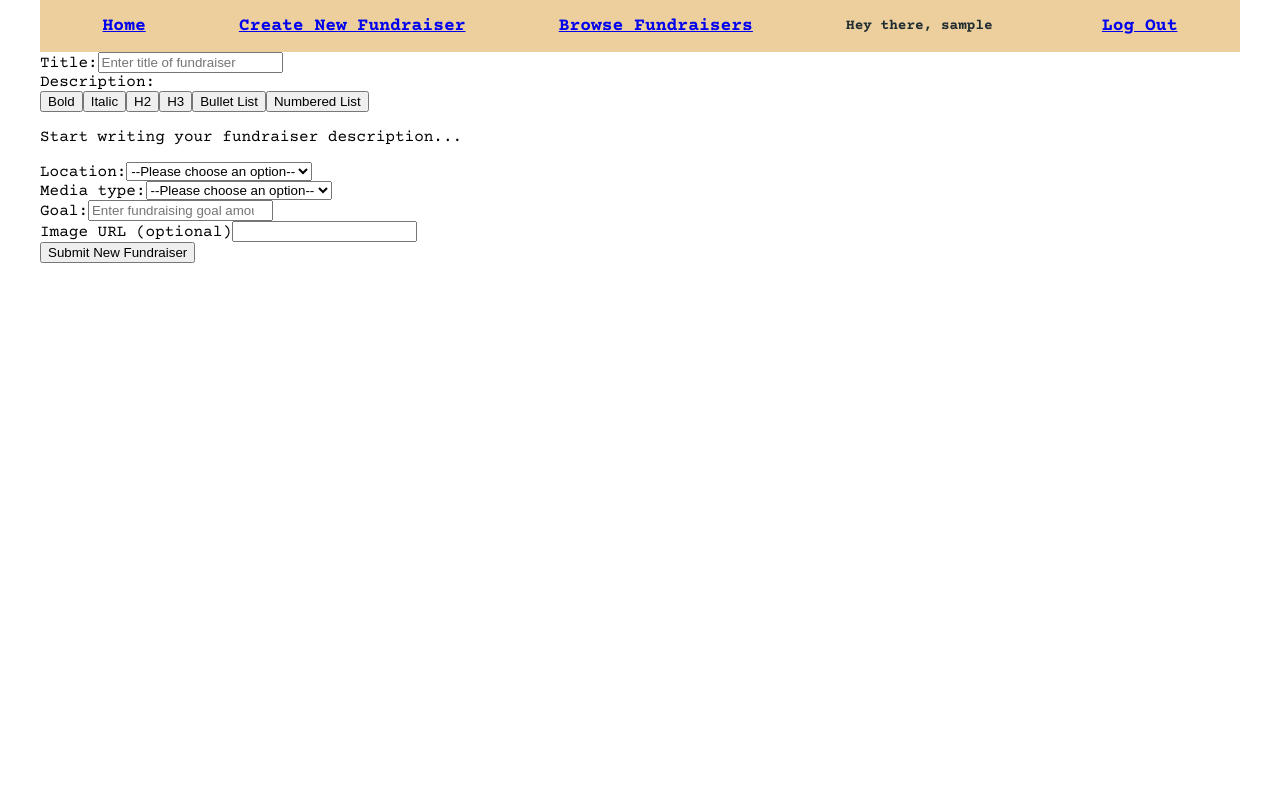
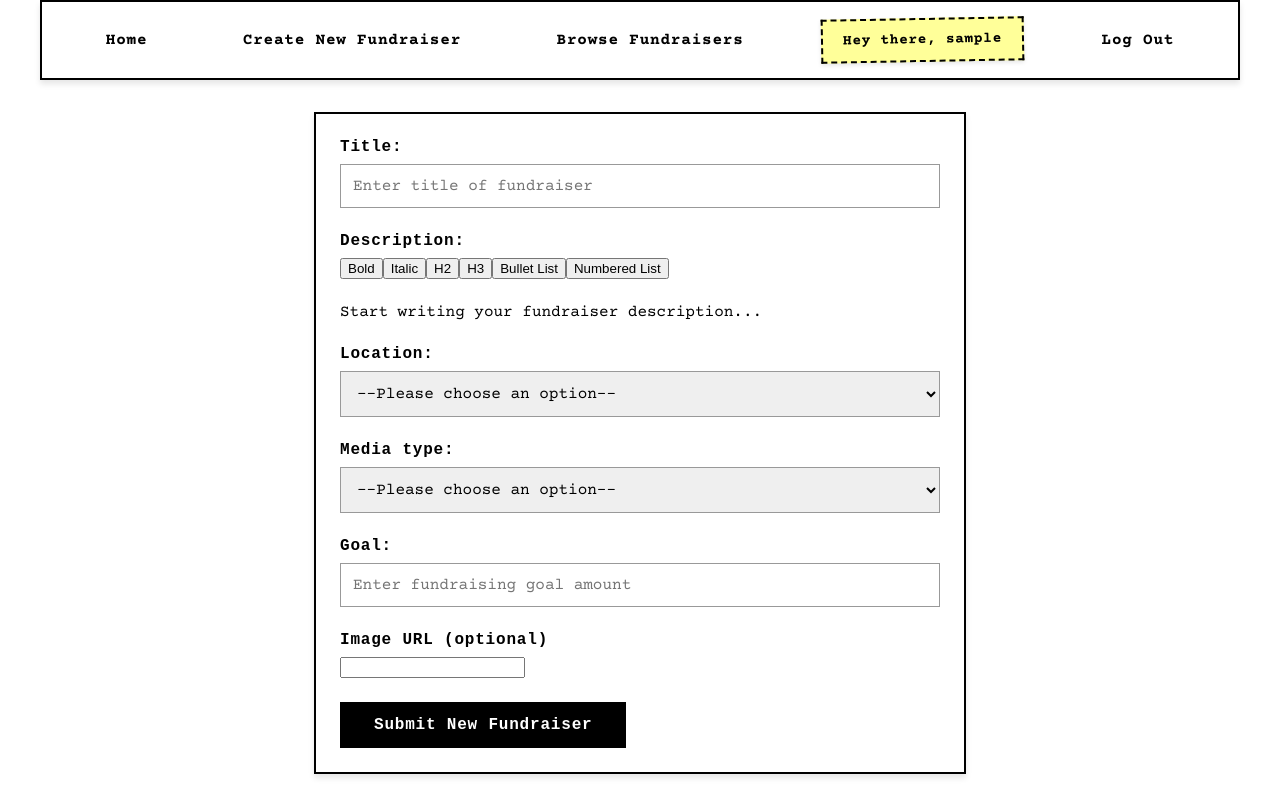
Before and after one commit to stephanite9/crowdfunding-frontend, a React (Vite) app: page /createfundraiser in a window 1280 px wide. Built offline with nearby package versions, Linux system fonts and the light colour scheme; sample sign-in values are in the browser's storage.

Commit message:
Made a bunch of styling changes to maintain consistency

```diff
--- a/src/components/CreateFundraiserForm.css
+++ b/src/components/CreateFundraiserForm.css
@@ -1,9 +1,46 @@
 /* Form container */
 form {
     max-width: 900px;
-    margin: 0 auto;
-    padding: var(--padding-medium);
+    margin: 2rem auto;
+    padding: 1.5rem;
+    border: 2px solid #000;
+    background-color: #fff;
+    box-shadow: 0 4px 6px rgba(0, 0, 0, 0.1);
     word-wrap: break-word;
+}
+
+/* Form inputs */
+form input,
+form select,
+form textarea {
+    max-width: 100%;
+    word-wrap: break-word;
+    box-sizing: border-box;
+    padding: 0.75rem;
+    border: 1px solid #999;
+    font-size: 1rem;
+    font-family: inherit;
+}
+
+form input[type="text"]:focus,
+form input[type="number"]:focus,
+form textarea:focus,
+form select:focus {
+    outline: none;
+    border-color: #000;
+    box-shadow: 0 0 0 2px rgba(0, 0, 0, 0.1);
+}
+
+form div {
+    margin-bottom: 1.5rem;
+}
+
+label {
+    display: block;
+    font-weight: 600;
+    margin-bottom: 0.5rem;
+    font-family: 'Courier New', monospace;
+    letter-spacing: 0.05em;
 }
 
 /* Tiptap editor styling */
@@ -11,11 +48,12 @@ form {
     max-width: 100%;
     min-height: 200px;
     padding: 0.75rem;
-    border: 1px solid #ccc;
+    border: 1px solid #999;
     border-radius: 4px;
     word-wrap: break-word;
     overflow-wrap: break-word;
     white-space: normal;
+    font-size: 1rem;
 }
 
 .tiptap p {
@@ -25,15 +63,66 @@ form {
 }
 
 .tiptap:focus {
-    outline: 2px solid var(--primary-color, #007bff);
-    border-color: var(--primary-color, #007bff);
+    outline: none;
+    border-color: #000;
+    box-shadow: 0 0 0 2px rgba(0, 0, 0, 0.1);
 }
 
-/* Form inputs */
-form input,
-form select,
-form textarea {
-    max-width: 100%;
-    word-wrap: break-word;
-    box-sizing: border-box;
+.editor-toolbar {
+    display: flex;
+    gap: 0.5rem;
+    margin-bottom: 1rem;
+    flex-wrap: wrap;
 }
+
+.editor-toolbar button {
+    padding: 0.5rem 0.75rem;
+    border: 1px solid #999;
+    background-color: #fff;
+    cursor: pointer;
+    font-weight: 600;
+    font-size: 0.9rem;
+    transition: all 0.2s ease;
+}
+
+.editor-toolbar button:hover {
+    border-color: #000;
+    background-color: #f5f5f5;
+}
+
+.error {
+    background-color: #ffcccc;
+    color: #cc0000;
+    border: 1px solid #cc0000;
+    padding: 0.75rem;
+    margin-top: 1.5rem;
+    border-radius: 4px;
+    font-weight: 600;
+}
+
+.btn {
+    padding: 0.75rem 2rem;
+    font-size: 1rem;
+    font-weight: 600;
+    border: 2px solid #000;
+    text-decoration: none;
+    transition: all 0.3s ease;
+    font-family: 'Courier New', monospace;
+    letter-spacing: 0.05em;
+    cursor: pointer;
+}
+
+.btn.primary {
+    background-color: #000;
+    color: #fff;
+}
+
+.btn.primary:hover {
+    background-color: #fff;
+    color: #000;
+}
+
+.btn:disabled {
+    opacity: 0.6;
+    cursor: not-allowed;
+}
--- a/src/components/CreateFundraiserForm.jsx
+++ b/src/components/CreateFundraiserForm.jsx
@@ -162,7 +162,7 @@ function CreateFundraiserForm() {
                 <label htmlFor="imageUrl">Image URL (optional)</label>
                 <input id="imageUrl" value={fundraiserform.imageUrl} onChange={handleChange} />
         </div>
-        <button type="submit" disabled={loading}>
+        <button type="submit" className="btn primary" disabled={loading}>
             {loading ? "Creating..." : "Submit New Fundraiser"}
         </button>
         {error && <div className="error" role="alert">{error}</div>}
--- /dev/null
+++ b/src/components/UpdateFundraiserForm.css
@@ -0,0 +1,88 @@
+form {
+    max-width: 600px;
+    margin: 2rem auto;
+    padding: 1.5rem;
+    border: 2px solid #000;
+    background-color: #fff;
+    box-shadow: 0 4px 6px rgba(0, 0, 0, 0.1);
+}
+
+form div {
+    margin-bottom: 1.5rem;
+}
+
+label {
+    display: block;
+    font-weight: 600;
+    margin-bottom: 0.5rem;
+    font-family: 'Courier New', monospace;
+    letter-spacing: 0.05em;
+}
+
+input[type="text"],
+input[type="number"],
+textarea,
+select {
+    width: 100%;
+    padding: 0.75rem;
+    border: 1px solid #999;
+    font-size: 1rem;
+    font-family: inherit;
+    box-sizing: border-box;
+}
+
+textarea {
+    min-height: 120px;
+    resize: vertical;
+}
+
+input[type="text"]:focus,
+input[type="number"]:focus,
+textarea:focus,
+select:focus {
+    outline: none;
+    border-color: #000;
+    box-shadow: 0 0 0 2px rgba(0, 0, 0, 0.1);
+}
+
+input[type="checkbox"] {
+    margin-right: 0.5rem;
+    cursor: pointer;
+}
+
+.error {
+    background-color: #ffcccc;
+    color: #cc0000;
+    border: 1px solid #cc0000;
+    padding: 0.75rem;
+    margin-bottom: 1.5rem;
+    border-radius: 4px;
+    font-weight: 600;
+}
+
+.btn {
+    padding: 0.75rem 2rem;
+    font-size: 1rem;
+    font-weight: 600;
+    border: 2px solid #000;
+    text-decoration: none;
+    transition: all 0.3s ease;
+    font-family: 'Courier New', monospace;
+    letter-spacing: 0.05em;
+    cursor: pointer;
+}
+
+.btn.primary {
+    background-color: #000;
+    color: #fff;
+}
+
+.btn.primary:hover {
+    background-color: #fff;
+    color: #000;
+}
+
+.btn:disabled {
+    opacity: 0.6;
+    cursor: not-allowed;
+}
--- a/src/components/UpdateFundraiserForm.jsx
+++ b/src/components/UpdateFundraiserForm.jsx
@@ -2,6 +2,7 @@ import { useState, useEffect } from "react";
 import { useNavigate, useParams } from "react-router-dom";
 import putUpdateFundraiser from "../api/update-fundraiser.js";
 import { useAuth } from "../hooks/use-auth.js";
+import "./UpdateFundraiserForm.css";
 
 function UpdateFundraiserForm() {
     const navigate = useNavigate();
@@ -182,7 +183,7 @@ function UpdateFundraiserForm() {
 
             {error && <div className="error" role="alert">{error}</div>}
 
-            <button type="submit" disabled={loading}>
+            <button type="submit" className="btn primary" disabled={loading}>
                 {loading ? "Updating..." : "Update Fundraiser"}
             </button>
         </form>
--- a/src/pages/FundraiserPage.css
+++ b/src/pages/FundraiserPage.css
@@ -31,3 +31,42 @@ ul {
     word-wrap: break-word;
     overflow-wrap: break-word;
 }
+
+.owner-actions {
+    display: flex;
+    gap: 1.5rem;
+    justify-content: center;
+    margin-top: 2rem;
+}
+
+.btn {
+    padding: 0.75rem 2rem;
+    font-size: 1rem;
+    font-weight: 600;
+    border: 2px solid #000;
+    text-decoration: none;
+    transition: all 0.3s ease;
+    font-family: 'Courier New', monospace;
+    letter-spacing: 0.05em;
+    cursor: pointer;
+}
+
+.btn.primary {
+    background-color: #000;
+    color: #fff;
+}
+
+.btn.primary:hover {
+    background-color: #fff;
+    color: #000;
+}
+
+.btn.ghost {
+    background-color: transparent;
+    color: #000;
+}
+
+.btn.ghost:hover {
+    background-color: #000;
+    color: #fff;
+}
--- a/src/pages/FundraiserPage.jsx
+++ b/src/pages/FundraiserPage.jsx
@@ -109,14 +109,14 @@ console.debug("Owner check:", {
                 <div className="owner-actions">
                     <button
                         type="button"
-                        className="btn-update"
+                        className="btn primary"
                         onClick={handleUpdateClick}
                     >
                         Update Fundraiser
                     </button>
                     <button
                         type="button"
-                        className="btn-delete"
+                        className="btn ghost"
                         onClick={handleDeleteClick}
                     >
                         Delete Fundraiser
--- a/styles.css
+++ b/styles.css
@@ -21,18 +21,42 @@
 #navbar {
     display: flex;
     font-family: "Courier Prime", monospace;
-    font-size: large;
+    font-size: 1rem;
     font-weight: bold;
     justify-content: space-around;
     align-items: center;
-    padding: var(--padding-medium);
-    background-color: var(--brand);
+    padding: 1rem var(--padding-medium);
+    background-color: #fff;
+    border: 2px solid #000;
+    border-radius: 0;
+    box-shadow: 0 4px 6px rgba(0, 0, 0, 0.1);
+    margin-bottom: 2rem;
+}
+
+#navbar a {
+    color: #000;
+    text-decoration: none;
+    padding: 0.5rem 1rem;
+    transition: all 0.3s ease;
+    border: 2px solid transparent;
+    letter-spacing: 0.05em;
+}
+
+#navbar a:hover {
+    background-color: #000;
+    color: #fff;
+    border-color: #000;
 }
 
 .navbar-user {
-    color: var(--base-dark);
+    color: #000;
     font-size: 0.9rem;
-    margin-right: 1rem;
+    padding: 0.75rem 1.25rem;
+    letter-spacing: 0.05em;
+    border: 2px dashed #000;
+    background-color: #ffff99;
+    transform: rotate(-1deg);
+    box-shadow: 0 2px 4px rgba(0, 0, 0, 0.1);
 }
 
 .underline {
@@ -107,9 +131,7 @@ h3 {
 }
 
 /* Hover state */
-nav a:hover {
-    background-color: #58d41e;
-}
+/* Handled in #navbar a:hover above */
 
 /* Media queries for smaller screens */
 @media (max-width: 768px) {
```
